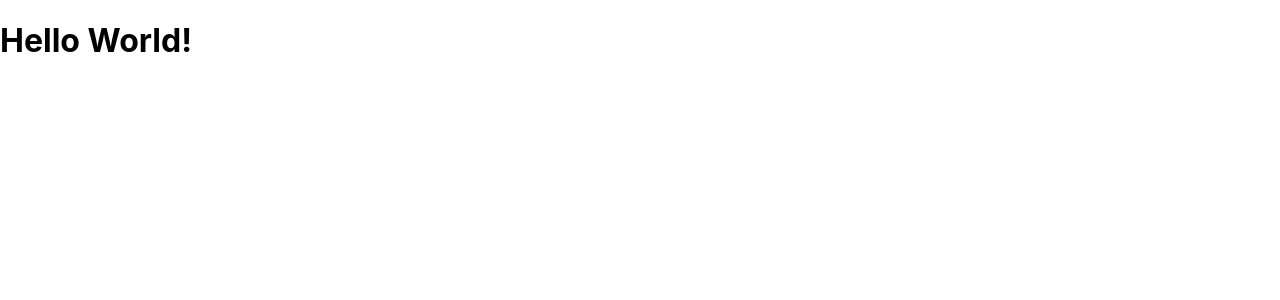
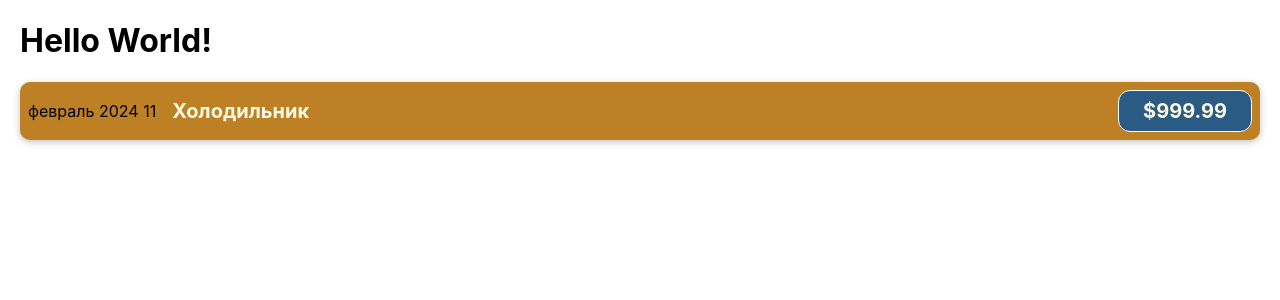
Before and after one commit to SterrenHeer/CostAccounting, a JavaScript app: page / in a window 1280 px wide. Shown: the top 300 px of the page. Built offline with nearby package versions, Linux system fonts and the light colour scheme.

Commit message:
add cost item component and sass package

```diff
--- a/package.json
+++ b/package.json
@@ -9,6 +9,7 @@
     "react": "^18.3.0",
     "react-dom": "^18.3.0",
     "react-scripts": "5.0.1",
+    "sass": "^1.75.0",
     "web-vitals": "^2.1.4"
   },
   "scripts": {
@@ -34,5 +35,8 @@
       "last 1 firefox version",
       "last 1 safari version"
     ]
+  },
+  "devDependencies": {
+    "@babel/plugin-proposal-private-property-in-object": "^7.21.11"
   }
 }
--- a/src/App.js
+++ b/src/App.js
@@ -1,7 +1,10 @@
+import CostItem from "./components/CostItem";
+
 function App() {
   return (
     <div>
       <h1>Hello World!</h1>
+      <CostItem></CostItem>
     </div>
   );
 }
--- /dev/null
+++ b/src/components/CostItem.js
@@ -0,0 +1,15 @@
+import './CostItem.scss'
+
+function CostItem() {
+  return (
+    <div className='cost-item'>
+      <div>февраль 2024 11</div>
+      <div className='cost-item_description'>
+        <h2>Холодильник</h2>
+        <div className='cost-item_price'>$999.99</div>
+      </div>
+    </div>
+  );
+}
+
+export default CostItem;
--- /dev/null
+++ b/src/components/CostItem.scss
@@ -0,0 +1,52 @@
+.cost-item {
+    display: flex;
+    justify-content: space-between;
+    align-items: center;
+    padding: 0.5rem;
+    margin: 1rem 0;
+    border-radius: 10px;
+    background-color: #bd8025;
+    box-shadow: 0 2px 7px rgba(0, 0, 0, 0.25);
+    &_description {
+        display: flex;
+        flex-direction: column;
+        gap: 1rem;
+        align-items: flex-end;
+        flex-flow: column-reverse;
+        justify-content: flex-start;
+        flex: 1;
+    }
+    &_price {
+        padding: 0.5rem;
+        border: 1px solid white;
+        border-radius: 12px;
+        background-color: #2a5b84;
+        font-size: 1rem;
+        font-weight: bold;
+        color: #fefae1;
+    }
+    h2 {
+        flex: 1;
+        margin: 0 1rem;
+        font-size: 1rem;
+        color: #fefae1;
+    }
+}
+
+@media (min-width: 580px) {
+    .cost-item {
+        &_description {
+            flex-direction: row;
+            align-items: center;
+            justify-content: flex-start;
+            flex: 1;
+        }
+        &_description h2 {
+            font-size: 1.25rem;
+        }
+        &_price {
+            padding: 0.5rem 1.5rem;
+            font-size: 1.25rem;
+        }
+    }
+}
--- a/src/index.css
+++ b/src/index.css
@@ -1,13 +1,8 @@
 body {
-  margin: 0;
+  margin: 20px;
   font-family: -apple-system, BlinkMacSystemFont, 'Segoe UI', 'Roboto', 'Oxygen',
     'Ubuntu', 'Cantarell', 'Fira Sans', 'Droid Sans', 'Helvetica Neue',
     sans-serif;
   -webkit-font-smoothing: antialiased;
   -moz-osx-font-smoothing: grayscale;
 }
-
-code {
-  font-family: source-code-pro, Menlo, Monaco, Consolas, 'Courier New',
-    monospace;
-}
```
Also changed, not shown: public/index.html (+0 -23 lines), 1 other file (tests, documents, lock files or other folders).
